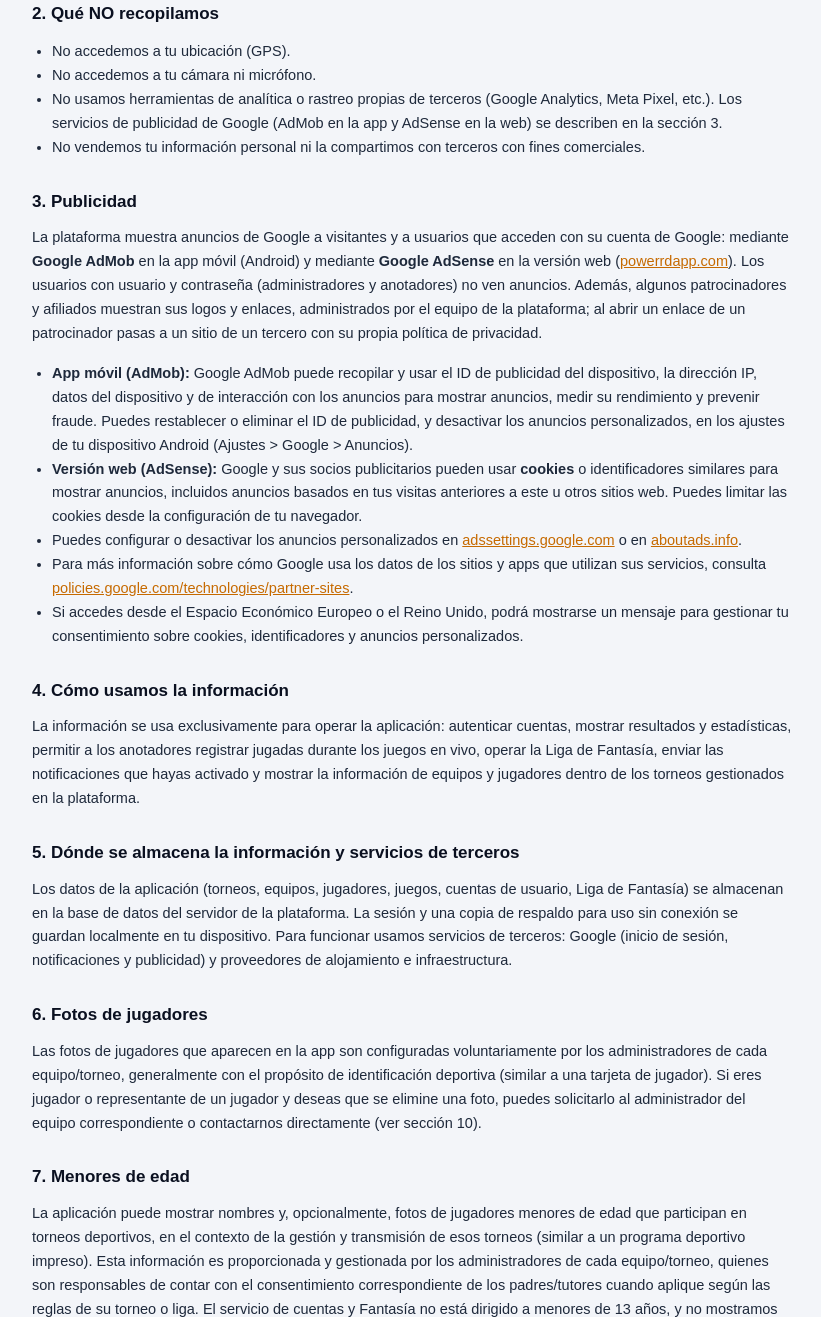
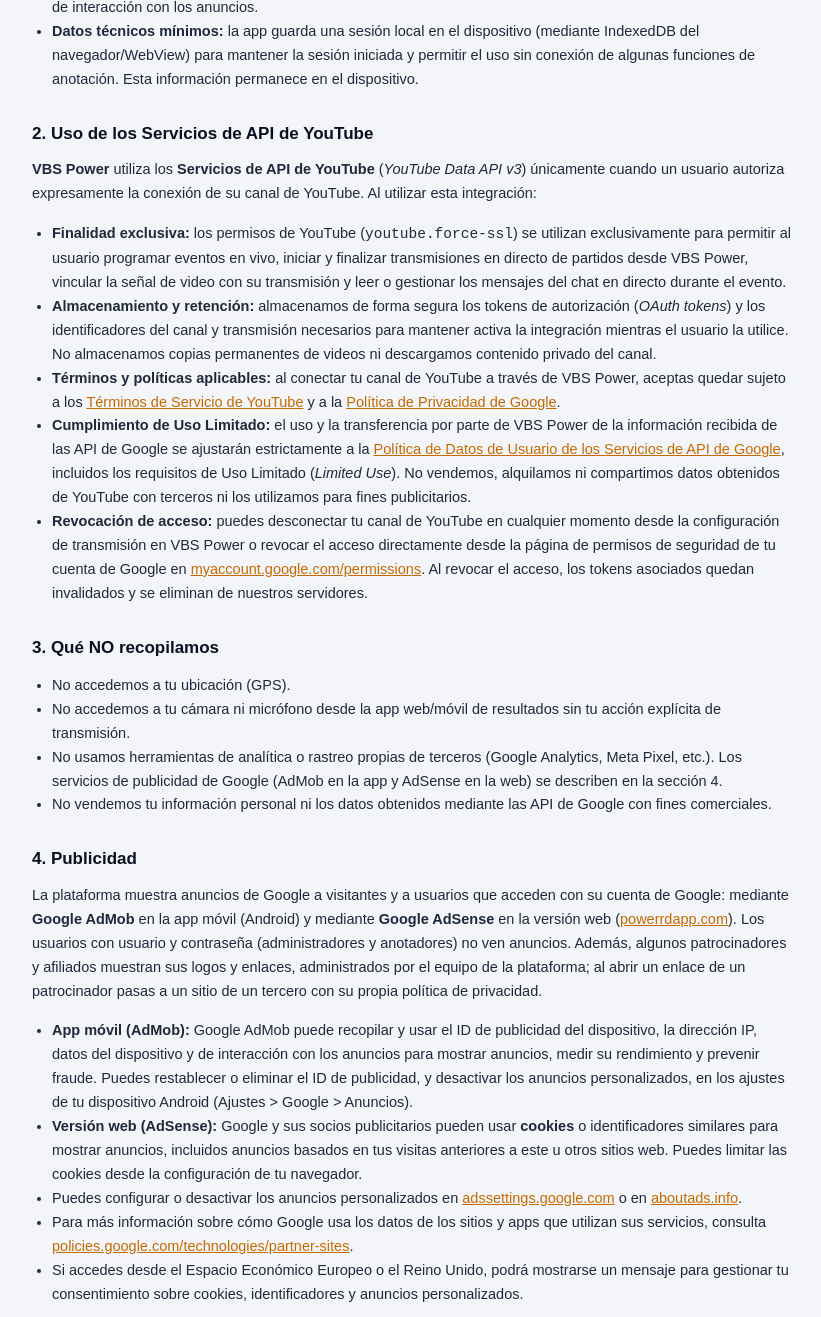
Before and after one commit to developerpi27-debug/VITILLA-POWER, a plain HTML site: page privacidad.html in a window 1280 px wide. Shown: the part 900-2217 px from the top of the page, without its empty margins (228-1049 px from the left). Drawn offline with Linux system fonts and the light colour scheme.

Commit message:
Add files via upload

```diff
--- a/privacidad.html
+++ b/privacidad.html
@@ -19,7 +19,7 @@
 <body>
 <div class="wrap">
   <h1>Política de Privacidad</h1>
-  <div class="updated">VBS Power (Vitilla Power / Baseball Power / Softball Power) — Última actualización: 27-Oct-2026</div>
+  <div class="updated">VBS Power (Vitilla Power / Baseball Power / Softball Power) — Última actualización: 18-Nov-2026</div>
 
   <div class="box">
     <p>Esta Política de Privacidad describe cómo la aplicación <b>VBS Power</b> (disponible como
@@ -36,6 +36,11 @@
     <li><b>Acceso con Google (opcional):</b> si eliges "Continuar con Google", recibimos de
     Google los datos básicos de tu cuenta (como tu nombre y correo electrónico) para crear y
     reconocer tu cuenta. No recibimos tu contraseña de Google.</li>
+    <li><b>Conexión con canal de YouTube (opcional para administradores/transmisores):</b> si
+    decides vincular tu canal de YouTube mediante Google OAuth para gestionar transmisiones en
+    vivo de partidos o torneos, accedemos únicamente a la información necesaria de tu canal
+    (identificador y nombre del canal, configuración de transmisiones en vivo / <i>liveBroadcasts</i>
+    y <i>liveStreams</i>, y mensajes del chat en directo asociados a la transmisión activa).</li>
     <li><b>Visitantes:</b> pueden usar la app sin crear una cuenta ("Acceder como Visitante").
     En ese caso no se recopila ningún dato personal identificable por parte de VBS Power
     (ver la sección 3 sobre publicidad en la versión web).</li>
@@ -58,18 +63,51 @@
     dispositivo.</li>
   </ul>
 
-  <h2>2. Qué NO recopilamos</h2>
+  <h2>2. Uso de los Servicios de API de YouTube</h2>
+  <p><b>VBS Power</b> utiliza los <b>Servicios de API de YouTube</b> (<i>YouTube Data API v3</i>)
+  únicamente cuando un usuario autoriza expresamente la conexión de su canal de YouTube. Al
+  utilizar esta integración:</p>
+  <ul>
+    <li><b>Finalidad exclusiva:</b> los permisos de YouTube (<code>youtube.force-ssl</code>) se
+    utilizan exclusivamente para permitir al usuario programar eventos en vivo, iniciar y
+    finalizar transmisiones en directo de partidos desde VBS Power, vincular la señal de video
+    con su transmisión y leer o gestionar los mensajes del chat en directo durante el evento.</li>
+    <li><b>Almacenamiento y retención:</b> almacenamos de forma segura los tokens de
+    autorización (<i>OAuth tokens</i>) y los identificadores del canal y transmisión necesarios
+    para mantener activa la integración mientras el usuario la utilice. No almacenamos copias
+    permanentes de videos ni descargamos contenido privado del canal.</li>
+    <li><b>Términos y políticas aplicables:</b> al conectar tu canal de YouTube a través de VBS
+    Power, aceptas quedar sujeto a los
+    <a href="https://www.youtube.com/t/terms" target="_blank" rel="noopener">Términos de Servicio de YouTube</a>
+    y a la
+    <a href="https://policies.google.com/privacy" target="_blank" rel="noopener">Política de Privacidad de Google</a>.</li>
+    <li><b>Cumplimiento de Uso Limitado:</b> el uso y la transferencia por parte de VBS Power de
+    la información recibida de las API de Google se ajustarán estrictamente a la
+    <a href="https://developers.google.com/terms/api-services-user-data-policy" target="_blank" rel="noopener">Política de Datos de Usuario de los Servicios de API de Google</a>,
+    incluidos los requisitos de Uso Limitado (<i>Limited Use</i>). No vendemos, alquilamos ni
+    compartimos datos obtenidos de YouTube con terceros ni los utilizamos para fines
+    publicitarios.</li>
+    <li><b>Revocación de acceso:</b> puedes desconectar tu canal de YouTube en cualquier
+    momento desde la configuración de transmisión en VBS Power o revocar el acceso directamente
+    desde la página de permisos de seguridad de tu cuenta de Google en
+    <a href="https://myaccount.google.com/permissions" target="_blank" rel="noopener">myaccount.google.com/permissions</a>.
+    Al revocar el acceso, los tokens asociados quedan invalidados y se eliminan de nuestros
+    servidores.</li>
+  </ul>
+
+  <h2>3. Qué NO recopilamos</h2>
   <ul>
     <li>No accedemos a tu ubicación (GPS).</li>
-    <li>No accedemos a tu cámara ni micrófono.</li>
+    <li>No accedemos a tu cámara ni micrófono desde la app web/móvil de resultados sin tu
+    acción explícita de transmisión.</li>
     <li>No usamos herramientas de analítica o rastreo propias de terceros (Google Analytics,
     Meta Pixel, etc.). Los servicios de publicidad de Google (AdMob en la app y AdSense en la
-    web) se describen en la sección 3.</li>
-    <li>No vendemos tu información personal ni la compartimos con terceros con fines
-    comerciales.</li>
+    web) se describen en la sección 4.</li>
+    <li>No vendemos tu información personal ni los datos obtenidos mediante las API de Google
+    con fines comerciales.</li>
   </ul>
 
-  <h2>3. Publicidad</h2>
+  <h2>4. Publicidad</h2>
   <p>La plataforma muestra anuncios de Google a visitantes y a usuarios que acceden con su
   cuenta de Google: mediante <b>Google AdMob</b> en la app móvil (Android) y mediante
   <b>Google AdSense</b> en la versión web (<a href="https://powerrdapp.com">powerrdapp.com</a>).
@@ -98,27 +136,29 @@
     personalizados.</li>
   </ul>
 
-  <h2>4. Cómo usamos la información</h2>
+  <h2>5. Cómo usamos la información</h2>
   <p>La información se usa exclusivamente para operar la aplicación: autenticar cuentas,
   mostrar resultados y estadísticas, permitir a los anotadores registrar jugadas durante los
-  juegos en vivo, operar la Liga de Fantasía, enviar las notificaciones que hayas activado y
-  mostrar la información de equipos y jugadores dentro de los torneos gestionados en la
-  plataforma.</p>
+  juegos en vivo, gestionar las transmisiones en directo autorizadas en YouTube, operar la
+  Liga de Fantasía, enviar las notificaciones que hayas activado y mostrar la información de
+  equipos y jugadores dentro de los torneos gestionados en la plataforma.</p>
 
-  <h2>5. Dónde se almacena la información y servicios de terceros</h2>
+  <h2>6. Dónde se almacena la información y servicios de terceros</h2>
   <p>Los datos de la aplicación (torneos, equipos, jugadores, juegos, cuentas de usuario,
-  Liga de Fantasía) se almacenan en la base de datos del servidor de la plataforma. La sesión
-  y una copia de respaldo para uso sin conexión se guardan localmente en tu dispositivo.
-  Para funcionar usamos servicios de terceros: Google (inicio de sesión, notificaciones y publicidad) y proveedores de alojamiento e infraestructura.</p>
+  Liga de Fantasía y tokens de vinculación autorizados) se almacenan en la base de datos del
+  servidor de la plataforma. La sesión y una copia de respaldo para uso sin conexión se
+  guardan localmente en tu dispositivo. Para funcionar usamos servicios de terceros: Google
+  (inicio de sesión, Servicios de API de YouTube, notificaciones y publicidad) y proveedores
+  de alojamiento e infraestructura.</p>
 
-  <h2>6. Fotos de jugadores</h2>
+  <h2>7. Fotos de jugadores</h2>
   <p>Las fotos de jugadores que aparecen en la app son configuradas voluntariamente por los
   administradores de cada equipo/torneo, generalmente con el propósito de identificación
   deportiva (similar a una tarjeta de jugador). Si eres jugador o representante de un jugador
   y deseas que se elimine una foto, puedes solicitarlo al administrador del equipo
-  correspondiente o contactarnos directamente (ver sección 10).</p>
+  correspondiente o contactarnos directamente (ver sección 11).</p>
 
-  <h2>7. Menores de edad</h2>
+  <h2>8. Menores de edad</h2>
   <p>La aplicación puede mostrar nombres y, opcionalmente, fotos de jugadores menores de edad
   que participan en torneos deportivos, en el contexto de la gestión y transmisión de esos
   torneos (similar a un programa deportivo impreso). Esta información es proporcionada y
@@ -127,24 +167,29 @@
   de su torneo o liga. El servicio de cuentas y Fantasía no está dirigido a menores de 13
   años, y no mostramos publicidad personalizada de forma intencional a menores.</p>
 
-  <h2>8. Seguridad</h2>
-  <p>Las contraseñas se almacenan cifradas. Las comunicaciones entre la app y el servidor se
-  realizan mediante conexiones cifradas (HTTPS).</p>
+  <h2>9. Seguridad</h2>
+  <p>Las contraseñas se almacenan cifradas y los tokens de autorización de Google/YouTube se
+  resguardan con controles de acceso restringidos en el servidor. Las comunicaciones entre la
+  app y el servidor se realizan mediante conexiones cifradas (HTTPS).</p>
 
-  <h2>9. Tus derechos</h2>
-  <p>Puedes solicitar acceso, corrección o eliminación de los datos de tu cuenta escribiéndonos
-  por los medios de la sección 10. También puedes dejar de recibir notificaciones desde la
-  configuración de tu dispositivo y gestionar las cookies desde tu navegador.</p>
+  <h2>10. Tus derechos</h2>
+  <p>Puedes solicitar acceso, corrección o eliminación de los datos de tu cuenta, así como
+  la desconexión y eliminación de tus credenciales de YouTube, escribiéndonos por los medios
+  de la sección 11. También puedes revocar los permisos de Google en
+  <a href="https://myaccount.google.com/permissions" target="_blank" rel="noopener">myaccount.google.com/permissions</a>,
+  dejar de recibir notificaciones desde la configuración de tu dispositivo y gestionar las
+  cookies desde tu navegador.</p>
 
-  <h2>10. Contacto</h2>
+  <h2>11. Contacto</h2>
   <p>Para preguntas sobre esta Política de Privacidad, solicitudes de eliminación de datos, o
   cualquier otro tema relacionado, puedes contactarnos:</p>
   <ul>
+    <li>Correo electrónico: <a href="mailto:carlosjose132727@gmail.com">carlosjose132727@gmail.com</a></li>
     <li>Teléfono/WhatsApp: <a href="tel:8496393540">849-639-3540</a></li>
     <li>Sitio web: <a href="https://powerrdapp.com">powerrdapp.com</a></li>
   </ul>
 
-  <h2>11. Cambios a esta política</h2>
+  <h2>12. Cambios a esta política</h2>
   <p>Podemos actualizar esta Política de Privacidad ocasionalmente. Los cambios se publicarán
   en esta misma página con la fecha de actualización correspondiente.</p>
 </div>
```
